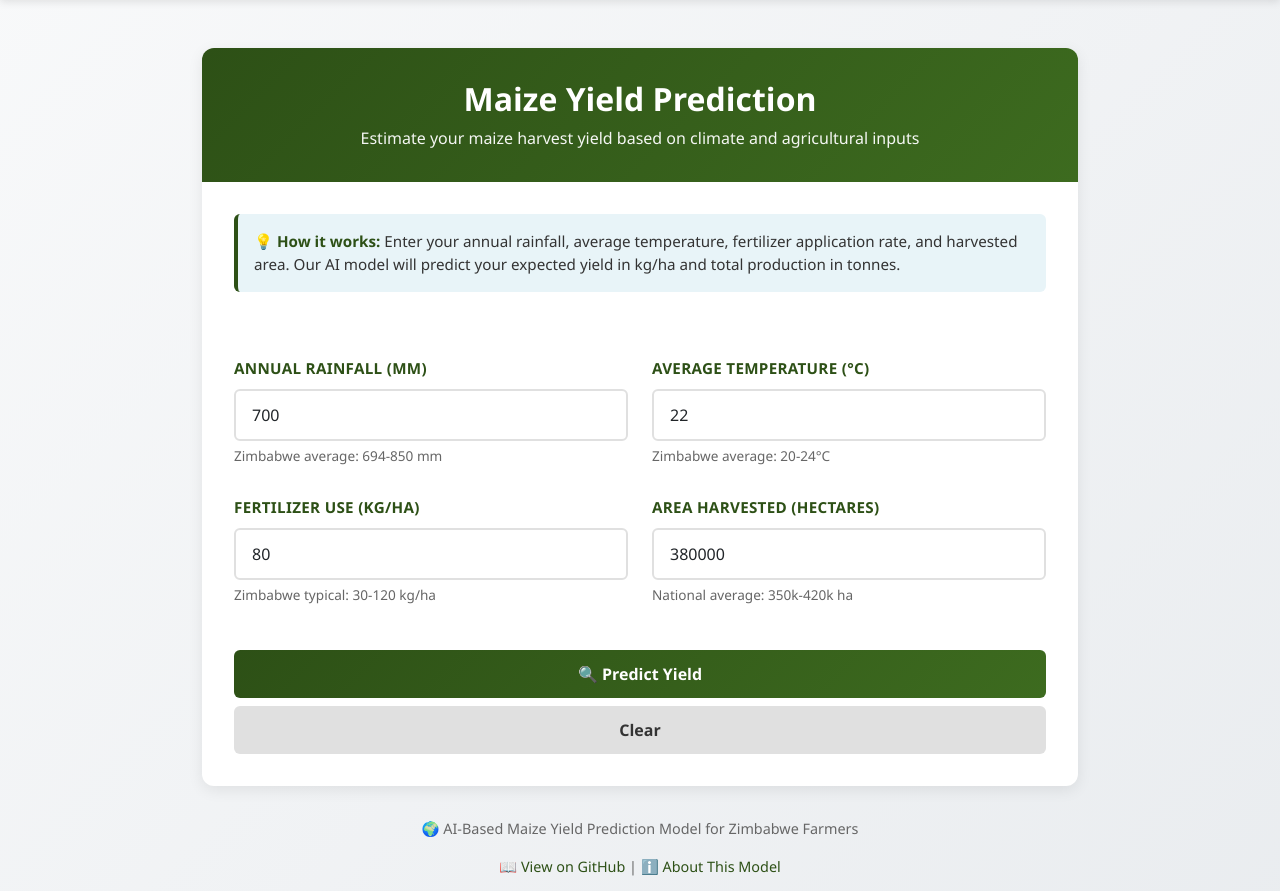
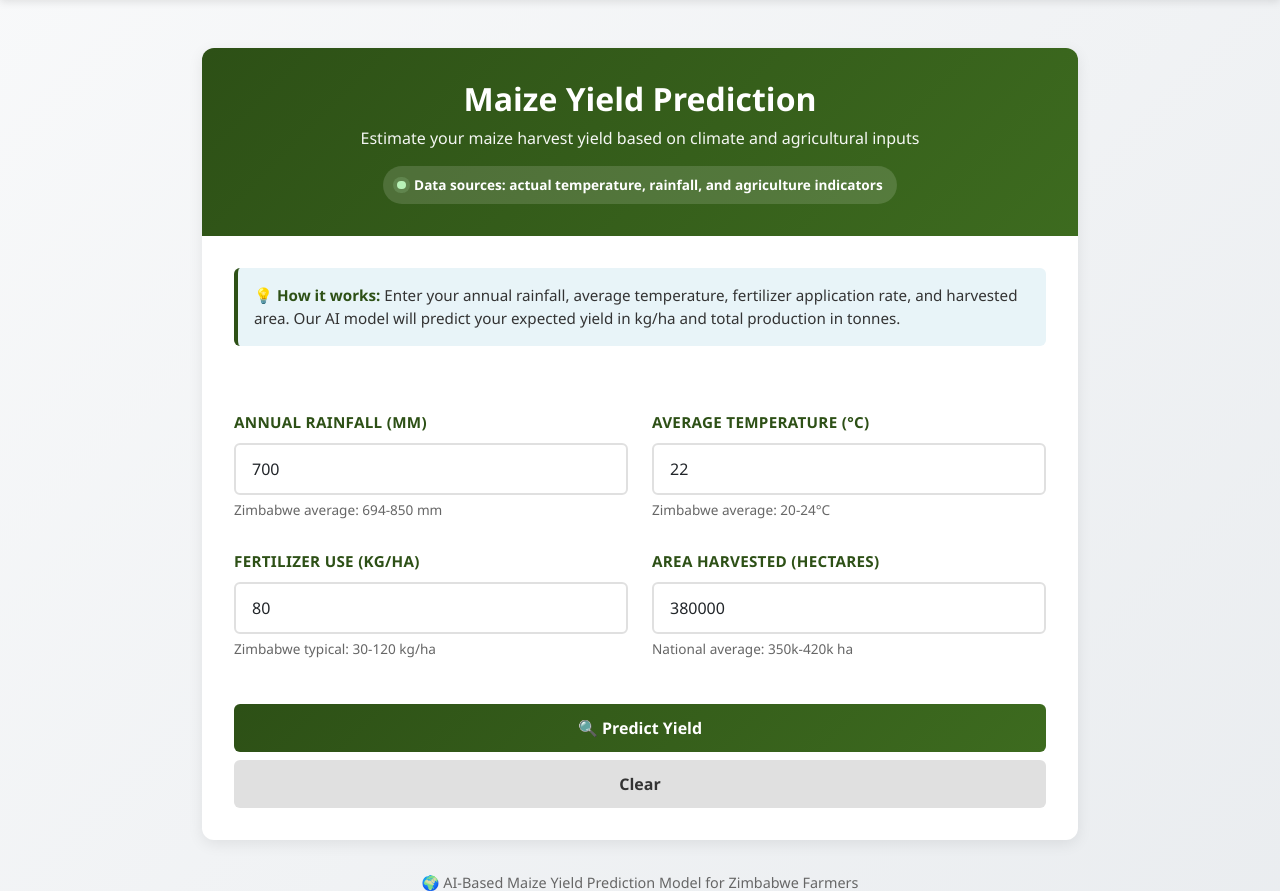
Before and after one commit to nigelberewere/Maize-Yeild-Prediction, a Flask app: page / in a window 1280 px wide. Shown: the part 60-951 px from the top of the page. Run offline with Flask 3, Linux system fonts and the light colour scheme; parts of the project's set-up code (start-up, migrations or seed data) failed here and were passed over.

Commit message:
Add data source badge to web UI

```diff
--- a/app.py
+++ b/app.py
@@ -14,7 +14,12 @@ model = joblib.load(MODEL_PATH)
 
 @app.route('/')
 def index():
-    return render_template('index.html')
+    data_sources = [
+        'Rainfall: NASA POWER / merged dataset',
+        'Temperature: Open-Meteo ERA5-Land',
+        'Agriculture: World Bank indicators',
+    ]
+    return render_template('index.html', data_sources=data_sources)
 
 
 @app.route('/predict', methods=['POST'])
--- a/templates/index.html
+++ b/templates/index.html
@@ -59,6 +59,29 @@
             font-size: 1rem;
             opacity: 0.95;
             margin: 0;
+        }
+
+        .provenance-badge {
+            display: inline-flex;
+            align-items: center;
+            gap: 0.5rem;
+            margin-top: 1rem;
+            padding: 0.55rem 0.9rem;
+            border-radius: 999px;
+            background: rgba(255, 255, 255, 0.14);
+            color: #fff;
+            font-size: 0.85rem;
+            font-weight: 600;
+            cursor: help;
+        }
+
+        .provenance-dot {
+            width: 0.55rem;
+            height: 0.55rem;
+            border-radius: 50%;
+            background: #b8f2b8;
+            box-shadow: 0 0 0 4px rgba(184, 242, 184, 0.16);
+            flex: 0 0 auto;
         }
 
         .form-section {
@@ -276,6 +299,10 @@
             <div class="card-header-custom">
                 <h1>Maize Yield Prediction</h1>
                 <p>Estimate your maize harvest yield based on climate and agricultural inputs</p>
+                <div class="provenance-badge" data-bs-toggle="tooltip" data-bs-placement="bottom" title="{% for source in data_sources %}{{ source }}{% if not loop.last %}&#10;{% endif %}{% endfor %}">
+                    <span class="provenance-dot"></span>
+                    Data sources: actual temperature, rainfall, and agriculture indicators
+                </div>
             </div>
 
             <!-- Info Box -->
@@ -391,6 +418,11 @@
         const yieldResult = document.getElementById('yieldResult');
         const productionResult = document.getElementById('productionResult');
 
+        const tooltipTriggerList = [].slice.call(document.querySelectorAll('[data-bs-toggle="tooltip"]'));
+        const tooltipList = tooltipTriggerList.map(function (tooltipTriggerEl) {
+            return new bootstrap.Tooltip(tooltipTriggerEl);
+        });
+
         form.addEventListener('submit', async (e) => {
             e.preventDefault();
 
```
